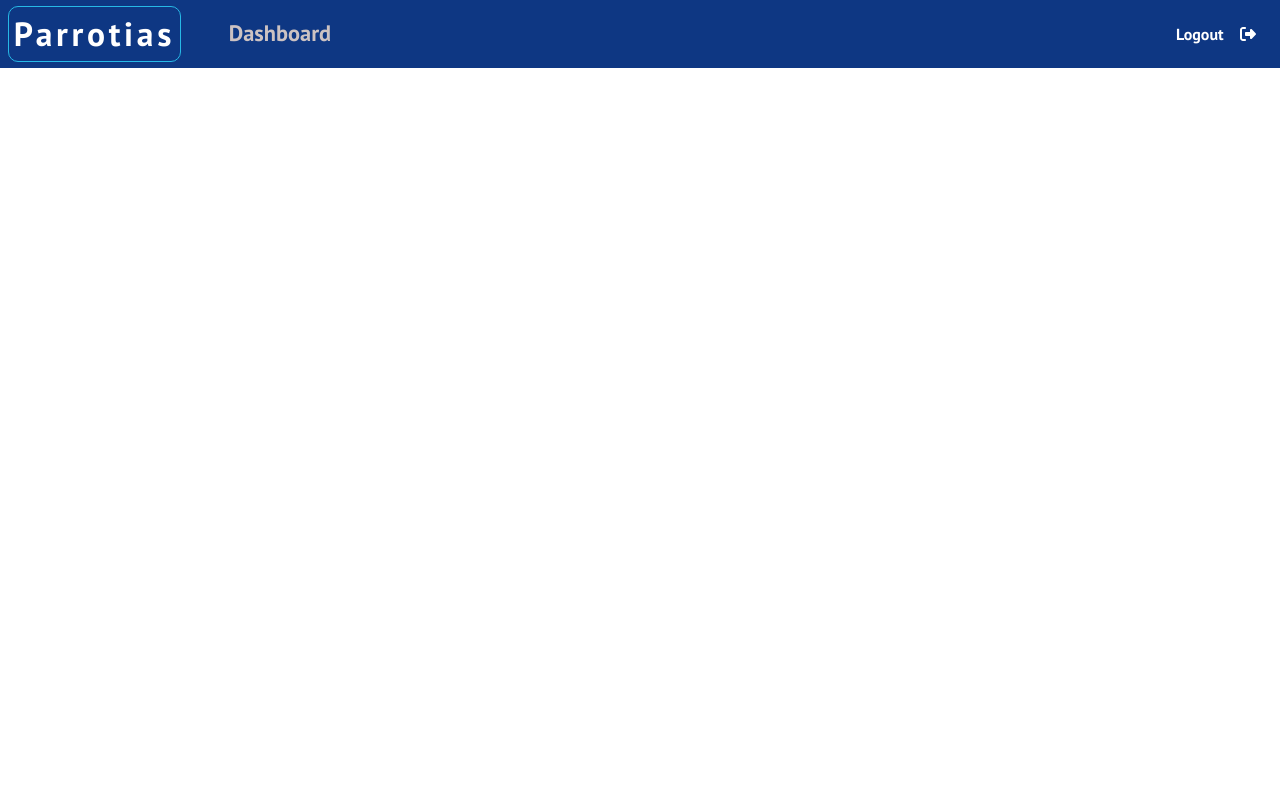
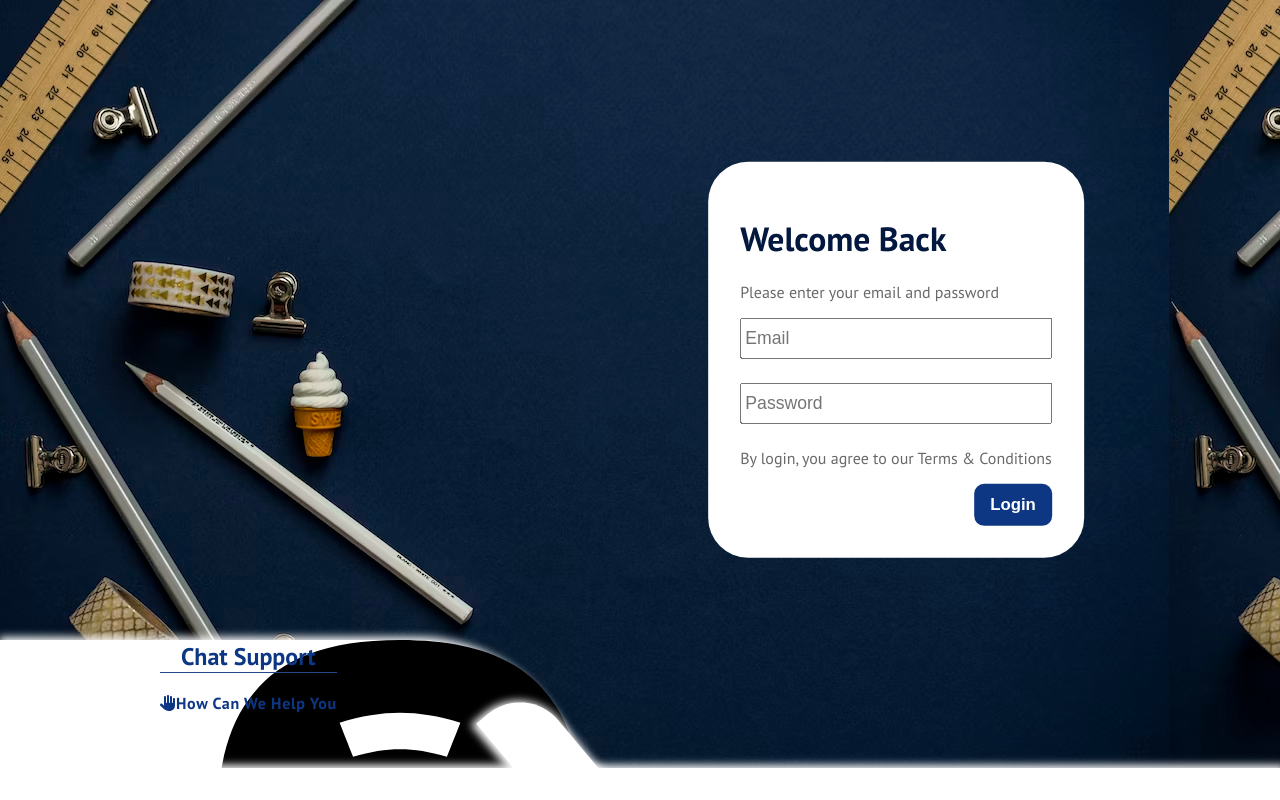
Before and after one commit to anxhelino/hse, a React (Create React App) app: page /login in a window 1280 px wide. Built offline with nearby package versions, Linux system fonts and the light colour scheme.

Commit message:
login page added

```diff
--- a/src/App.js
+++ b/src/App.js
@@ -1,7 +1,6 @@
 import { BrowserRouter as Router, Routes, Route } from 'react-router-dom';
 import Header from './components/Header';
-import MobileNavigation from './components/MobileNavigation';
-import Navigation from './components/Navigation';
+
 import {
   Settings,
   Dashboard,
@@ -19,16 +18,13 @@ import {
   SiteJobs,
 } from './pages';
 import SharedComponent from './components/SharedComponent';
+import Login from './pages/login/Login';
 
 function App() {
   return (
-    <div className='mainContainer'>
-      <Header />
-      <div className='desktopContainer'>
     <Router>
-          {/* <Navigation />
-          <MobileNavigation /> */}
       <Routes>
+        <Route path='/login' element={<Login />} />
         <Route element={<SharedComponent />}>
           <Route path='/' element={<Dashboard />} />
           <Route path='/settings' element={<Settings />} />
@@ -50,8 +46,6 @@ function App() {
         </Route>
       </Routes>
     </Router>
-      </div>
-    </div>
   );
 }
 
--- a/src/components/SharedComponent.jsx
+++ b/src/components/SharedComponent.jsx
@@ -3,13 +3,19 @@ import React from 'react';
 import MobileNavigation from './MobileNavigation';
 import Navigation from './Navigation';
 import { Outlet } from 'react-router';
+import Header from './Header';
 
 const SharedComponent = () => {
   return (
     <>
-      <MobileNavigation />
-      <Navigation />
-      <Outlet />
+      <div className='mainContainer'>
+        <Header />
+        <div className='desktopContainer'>
+          <MobileNavigation />
+          <Navigation />
+          <Outlet />
+        </div>
+      </div>
     </>
   );
 };
--- /dev/null
+++ b/src/components/login/ChatSupport.jsx
@@ -0,0 +1,23 @@
+import React from 'react';
+import { ReactComponent as ChatSupportIcon } from '../../assets/images/electrical-worker-svgrepo-com.svg';
+import { FontAwesomeIcon } from '@fortawesome/react-fontawesome';
+import { faHand } from '@fortawesome/free-solid-svg-icons';
+
+const ChatSupport = () => {
+  return (
+    <div className='chatSupportContainer'>
+      <div className='chatSupportIconContainer'>
+        <ChatSupportIcon className='chatSupportIcon' />
+      </div>
+      <div className='chatSupportText'>
+        <h2 className='chatSupportTitle'>Chat Support</h2>
+        <p>
+          <FontAwesomeIcon icon={faHand} />
+          How Can We Help You
+        </p>
+      </div>
+    </div>
+  );
+};
+
+export default ChatSupport;
--- /dev/null
+++ b/src/components/login/LoginContainer.jsx
@@ -0,0 +1,19 @@
+import React from 'react';
+import ChatSupport from './ChatSupport';
+import LoginFormContainer from './LoginFormContainer';
+
+const LoginContainer = () => {
+  return (
+    <div className='loginContainer'>
+      <div className='formBackgroundContainer'></div>
+      <LoginFormContainer />
+      <div className='loginFooter'>
+        <ChatSupport />
+      </div>
+      <div className='otherFooter'></div>
+      <div className='another'></div>
+    </div>
+  );
+};
+
+export default LoginContainer;
--- /dev/null
+++ b/src/components/login/LoginFormContainer.jsx
@@ -0,0 +1,20 @@
+import React from 'react';
+
+const LoginFormContainer = () => {
+  return (
+    <div className='loginFormContainer'>
+      <h1 className='loginTitle'> Welcome Back</h1>
+      <p>Please enter your email and password</p>
+      <form>
+        <input type='email' placeholder='Email' id='email' />
+        <input type='password' placeholder='Password' id='password' />
+        <p>By login, you agree to our Terms & Conditions</p>
+        <div className='loginButtonsContainer'>
+          <button type='submit'>Login</button>
+        </div>
+      </form>
+    </div>
+  );
+};
+
+export default LoginFormContainer;
--- a/src/index.css
+++ b/src/index.css
@@ -756,4 +756,137 @@ a {
   .createSiteFlex .leaflet-container {
     height: 32rem;
   }
+  .loginContainer {
+    height: 100dvh;
+    width: 100%;
+    overflow: hidden;
+    position: relative;
+  }
+  .formBackgroundContainer {
+    width: 100%;
+    background-image: url('./assets/images/backgroungLoginPage.avif');
+    height: 100%;
+    background-color: #0e3783;
+  }
+
+  .loginContainer .loginFooter {
+    background-color: white;
+    position: absolute;
+    left: 0;
+    bottom: 0;
+    width: 36rem;
+    height: 10rem;
+    border-top-right-radius: 100rem;
+    box-shadow: 2px 0px 8px 3px white;
+  }
+  .loginContainer .otherFooter {
+    background-color: white;
+    position: absolute;
+    height: 2rem;
+    bottom: 0;
+    width: 100%;
+    box-shadow: 2px 0px 8px 3px white;
+  }
+  .another {
+    background-color: white;
+    position: absolute;
+    width: 65px;
+    height: 9rem;
+    bottom: -1.9rem;
+    left: 32.2rem;
+    box-sizing: border-box;
+    border-bottom-left-radius: 50px;
+    /* border-top-right-radius: 20em; */
+    transform: rotate(140deg);
+    box-shadow: 2px 0px 9px 3px white;
+  }
+
+  .chatSupportIconContainer {
+    border: 1px solid #244788;
+    width: fit-content;
+    margin-left: 2rem;
+    margin-top: 2rem;
+    padding: 0.3rem;
+    border-radius: 50%;
+    cursor: pointer;
+    transition: all 0.4s ease-out;
+    background-color: #0e3783;
+  }
+
+  .chatSupportIconContainer:hover {
+    background-color: white;
+  }
+
+  .chatSupportIconContainer:hover .chatSupportIcon {
+    color: #0e3783;
+    scale: 1.05;
+  }
+
+  .chatSupportIcon {
+    width: 4rem;
+    height: 4rem;
+    color: white;
+    transition: all 0.4s ease-out;
+  }
+
+  .chatSupportContainer {
+    position: relative;
+  }
+  .chatSupportText {
+    position: absolute;
+    left: 10rem;
+    top: -1.2rem;
+    z-index: 1000;
+    color: #0e3783;
+    font-weight: 700;
+  }
+  .chatSupportText h2 {
+    border-bottom: 1px solid #244788;
+    text-align: center;
+    cursor: pointer;
+  }
+
+  .chatSupportText p {
+    letter-spacing: 0.04rem;
+  }
+
+  .loginFormContainer {
+    width: fit-content;
+    position: absolute;
+    left: 70%;
+    top: 45%;
+    transform: translate(-50%, -50%);
+    background-color: white;
+
+    padding: 2rem;
+    border-radius: 40px;
+  }
+
+  .loginFormContainer h1 {
+    color: #02183f;
+  }
+
+  .loginFormContainer form input {
+    display: block;
+    width: 100%;
+    margin-bottom: 1.5rem;
+    padding: 0.5rem 0.2rem;
+    font-size: 1.1rem;
+  }
+
+  .loginFormContainer p {
+    color: #696969;
+  }
+
+  .loginFormContainer button {
+    float: right;
+    background-color: #0e3783;
+    border: none;
+    font-size: 1.05rem;
+    color: white;
+    font-weight: 700;
+    padding: 0.7rem 1rem;
+    border-radius: 10px;
+    cursor: pointer;
+  }
 }
--- /dev/null
+++ b/src/pages/login/Login.jsx
@@ -0,0 +1,12 @@
+import React from 'react';
+import LoginContainer from '../../components/login/LoginContainer';
+
+const Login = () => {
+  return (
+    <>
+      <LoginContainer />
+    </>
+  );
+};
+
+export default Login;
```
Also changed, not shown: src/assets/images/backgroungLoginPage.avif (added), src/assets/images/electrical-worker-svgrepo-com.svg (added). Lines whose indentation alone changed are shown as unchanged.
